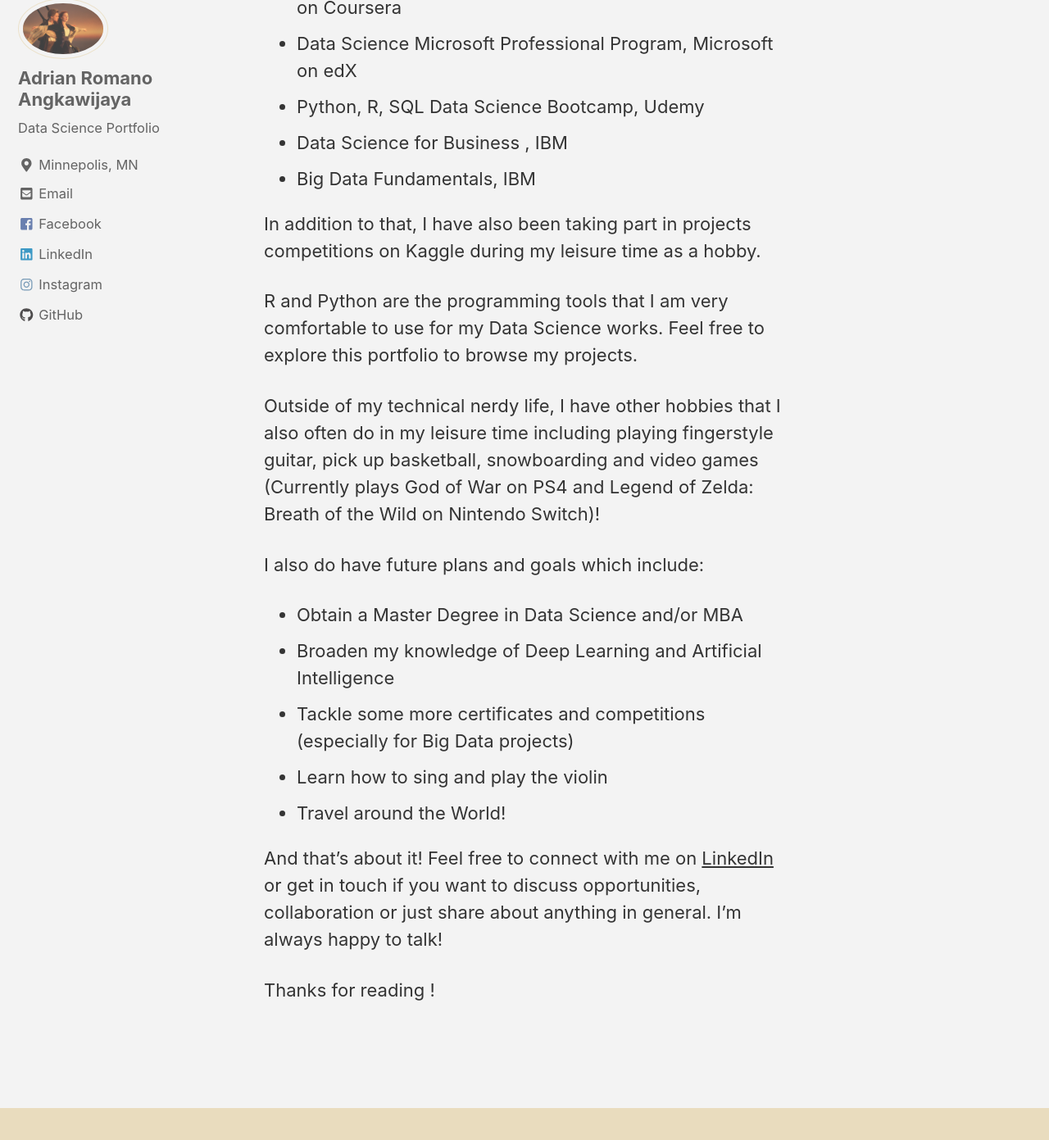
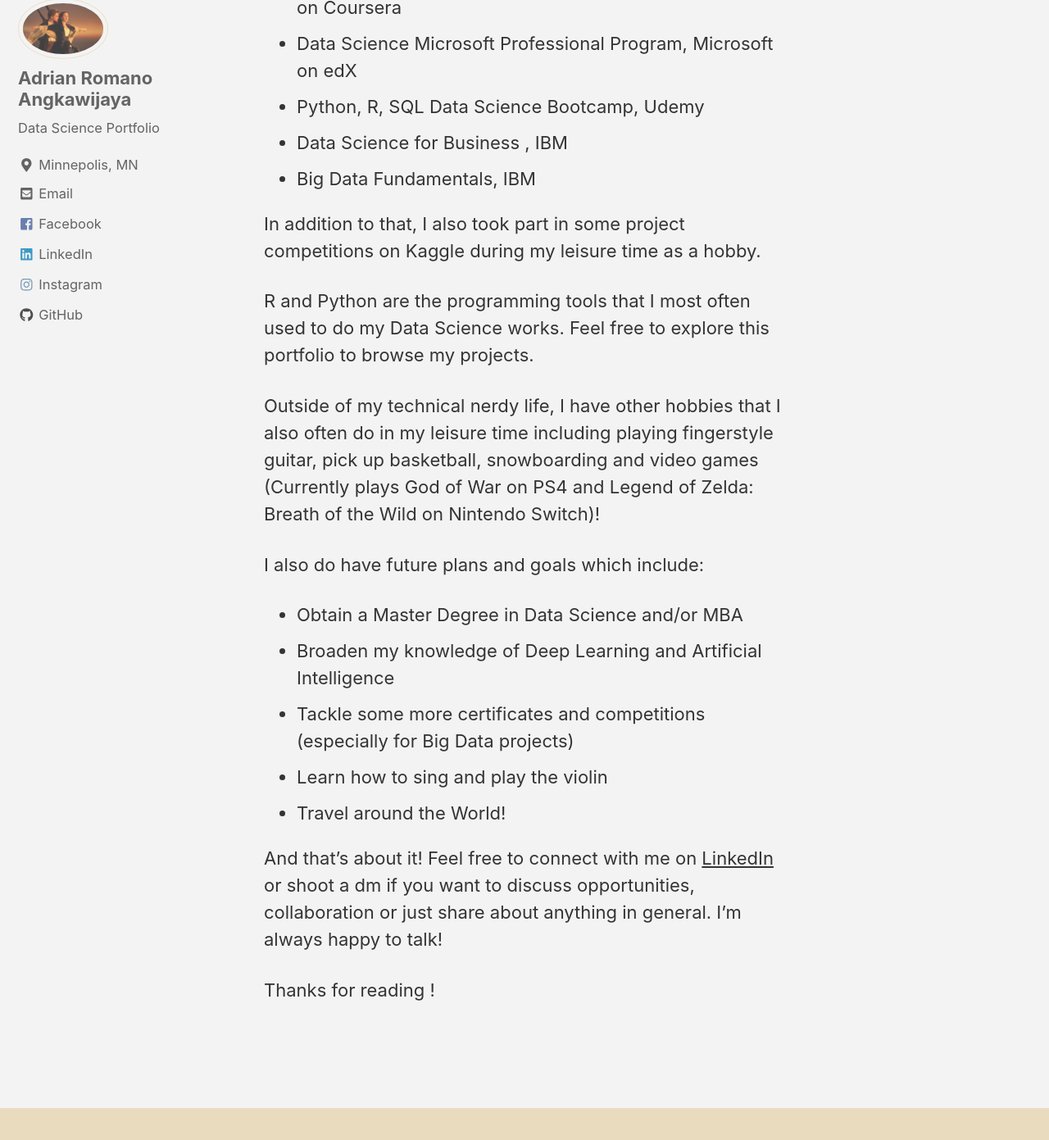
Before and after one commit to adrianromano/adrianromano.github.io, a Jekyll site: the page built from _pages/about.md, in a window 1280 px wide and 1400 px high, scrolled down 1594 px. Shown: the top 1391 px of the window at 82% size. Built offline with Jekyll 4.4.1, drawn with Linux system fonts in a browser that asks for light colours; nearby versions of some CDN libraries.

Commit message:
new gith

```diff
--- a/_pages/about.md
+++ b/_pages/about.md
@@ -21,9 +21,9 @@
 - Data Science for Business , IBM
 - Big Data Fundamentals, IBM
 
-In addition to that, I have also been taking part in projects competitions on Kaggle during my leisure time as a hobby.
+In addition to that, I also took part in some project competitions on Kaggle during my leisure time as a hobby.
 
-R and Python are the programming tools that I am very comfortable to use for my Data Science works. Feel free to explore this portfolio to browse my projects.
+R and Python are the programming tools that I most often used to do my Data Science works. Feel free to explore this portfolio to browse my projects.
 
 Outside of my technical nerdy life, I have other hobbies that I also often do in my leisure time including playing fingerstyle guitar, pick up basketball, snowboarding and video games (Currently plays God of War on PS4 and Legend of Zelda: Breath of the Wild on Nintendo Switch)!
 
@@ -35,6 +35,6 @@
 - Learn how to sing and play the violin
 - Travel around the World!
 
-And that’s about it! Feel free to connect with me on [LinkedIn](https://www.linkedin.com/in/adrian-r-angkawijaya-717b53161/) or get in touch if you want to discuss opportunities, collaboration or just share about anything in general. I’m always happy to talk!
+And that’s about it! Feel free to connect with me on [LinkedIn](https://www.linkedin.com/in/adrian-r-angkawijaya-717b53161/) or shoot a dm if you want to discuss opportunities, collaboration or just share about anything in general. I’m always happy to talk!
 
 Thanks for reading !
```
